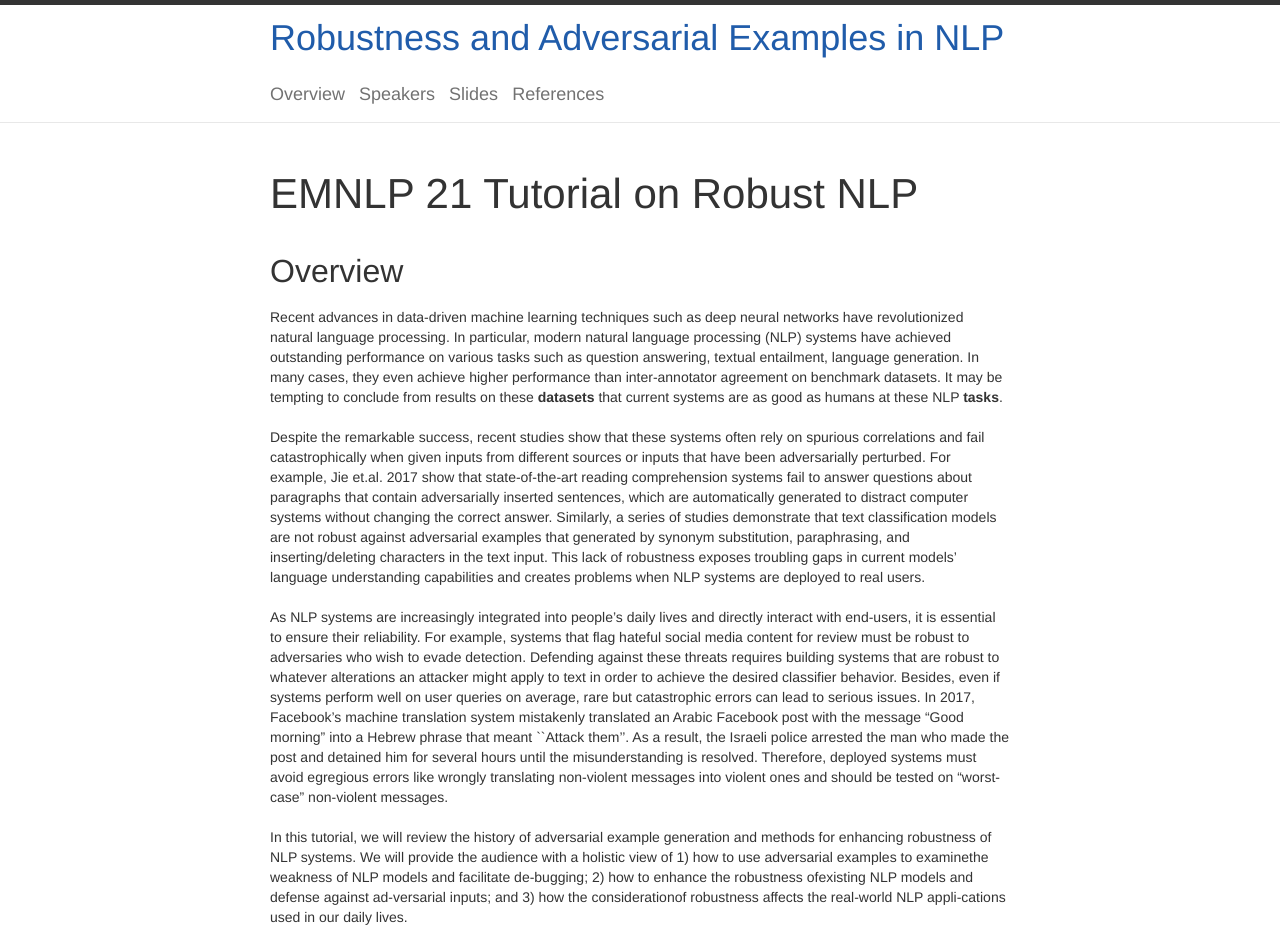
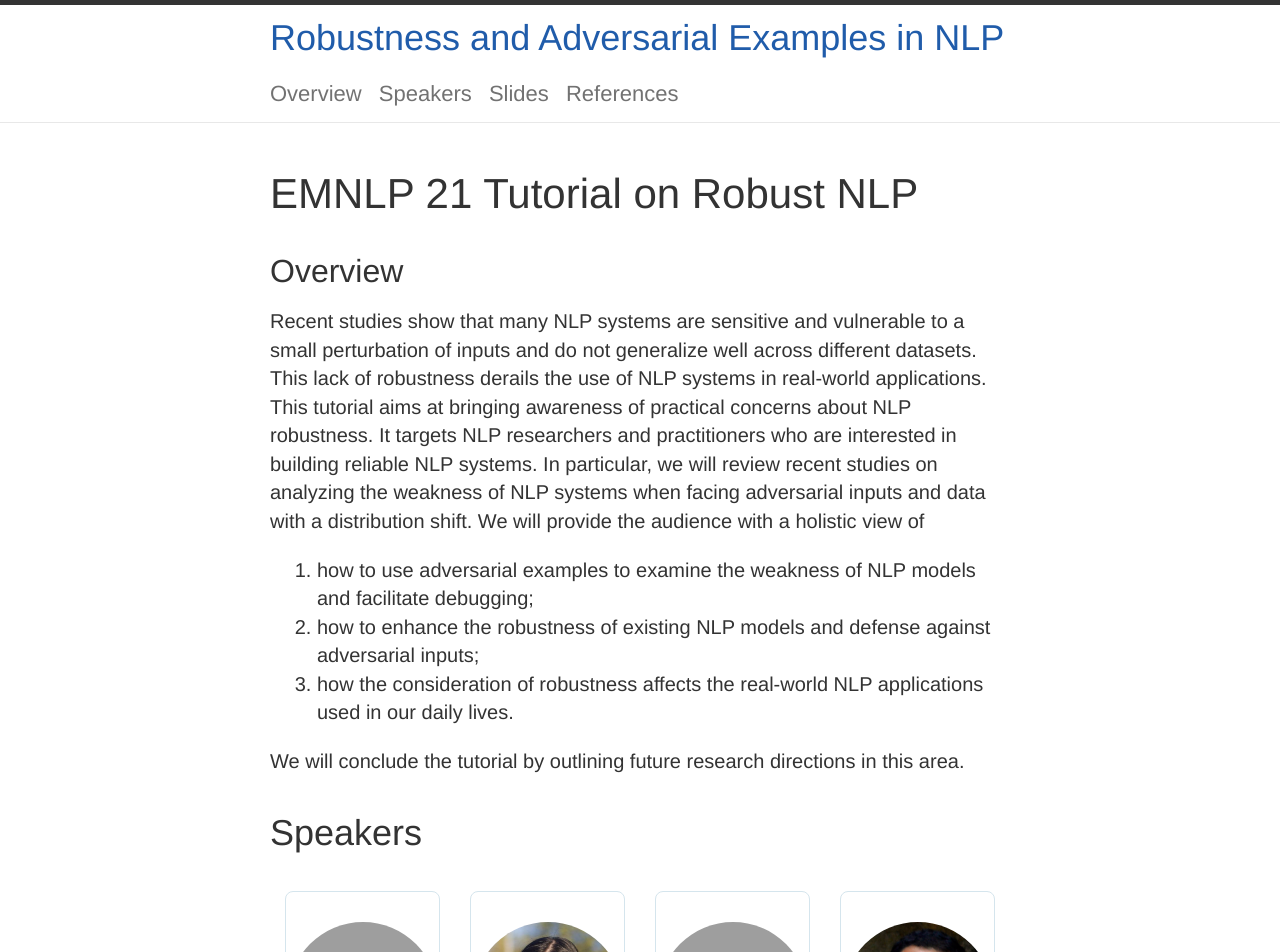
Before and after one commit to llms-robustness-2025/llms-robustness-2025.github.io, a Jekyll site: the page built from index.md, in a window 1280 px wide. Shown: the top 952 px of the page. Built offline with Jekyll 4.4.1, drawn with Linux system fonts in a browser that asks for light colours; grey boxes are pictures that could not be loaded.

Commit message:
enlarge the font size; shorten the description

```diff
--- a/css/main.css
+++ b/css/main.css
@@ -10,7 +10,7 @@ html, body { height: 100%; }
 
 body {
   font-family: Helvetica, Arial, sans-serif;
-  font-size: 16px;
+  font-size: 20px;
   line-height: 1.5;
   font-weight: 300;
   background-color: #fdfdfd;
@@ -68,7 +68,7 @@ a:visited { color: #205caa; }
 .site-nav {
   float: left;
   line-height: 56px;
-  font-size:18px;
+  font-size:22px;
 }
 
 .site-nav .menu-icon { display: none; }
--- a/index.md
+++ b/index.md
@@ -6,24 +6,18 @@ permalink: /
 
 ## Overview
 
+Recent studies show that many NLP systems are sensitive and vulnerable to a small perturbation of inputs and do not generalize well across different datasets. This lack of robustness derails the use of NLP systems in real-world applications.
+This tutorial aims at bringing awareness of practical concerns about NLP robustness.
+It targets NLP researchers and practitioners who are interested in building reliable NLP systems.
+In particular, we will review recent studies on analyzing the weakness of NLP systems when facing adversarial inputs
+and data with a distribution shift. We will provide the audience with a holistic view of
+1. how to use adversarial examples to examine the weakness of NLP models and facilitate debugging;
+1. how to enhance the robustness of existing NLP models and defense against adversarial inputs;
+1. how the consideration of robustness affects the real-world NLP applications used in our daily lives.
 
-Recent advances in data-driven machine learning techniques such as deep neural networks have revolutionized natural language processing. In particular, modern natural language processing (NLP) systems have achieved outstanding performance on various tasks such as question answering, textual entailment, language generation. In many cases, they even achieve higher performance than inter-annotator agreement on benchmark datasets. It may be tempting to conclude from results on these **datasets** that current systems are as good as humans at these NLP **tasks**.
+We will conclude the tutorial by outlining future research directions in this area.
 
-
-Despite the remarkable success, recent studies show that these systems often rely on spurious correlations and fail catastrophically when given inputs from different sources or inputs that have been adversarially perturbed. For example, Jie et.al. 2017 show that state-of-the-art reading comprehension systems fail to answer questions about paragraphs that contain adversarially inserted sentences, which are automatically generated to distract computer systems without changing the correct answer. Similarly, a series of studies demonstrate that text classification models are not robust against adversarial examples that generated by synonym substitution, paraphrasing, and inserting/deleting characters in the text input. This lack of robustness exposes troubling gaps in current models' language understanding capabilities and creates problems when NLP systems are deployed to real users.
-
-
-As NLP systems are increasingly integrated into people's daily lives and directly interact with end-users, it is essential to ensure their reliability. For example, systems that flag hateful social media content for review must be robust to adversaries who wish to evade detection. Defending against these threats requires building systems that are robust to whatever alterations an attacker might apply to text in order to achieve the desired classifier behavior. Besides, even if systems perform well on user queries on average,
-rare but catastrophic errors can lead to serious issues. In 2017, Facebook's machine translation system mistakenly translated an Arabic Facebook post with the message "Good morning" into a Hebrew phrase that meant ``Attack them''.
-As a result, the Israeli police arrested the man who made the post and detained him for several hours until the misunderstanding is resolved.
-Therefore, deployed systems must avoid egregious errors like wrongly translating non-violent messages into violent ones and should be tested on "worst-case" non-violent messages.
-
-
-
-In this tutorial, we will review the history of adversarial example generation and methods for enhancing robustness of NLP systems.
-We will provide  the  audience  with  a  holistic  view  of 1) how to use adversarial examples to examinethe weakness of NLP models and facilitate de-bugging; 2) how to enhance the robustness ofexisting NLP models and defense against ad-versarial inputs; and 3) how the considerationof robustness affects the real-world NLP appli-cations used in our daily lives.
-
-## Speakers
+# Speakers
 <div class="col-md-3">
     <div class="profile height150">
         <div><a href="http://kwchang.net"><img class="avatar-img" width=150 src="https://avatars2.githubusercontent.com/kaiweichang?v=3&s=400"></a></div>
```
Also changed, not shown: css/bootstrap.min.css, 1 other file.
